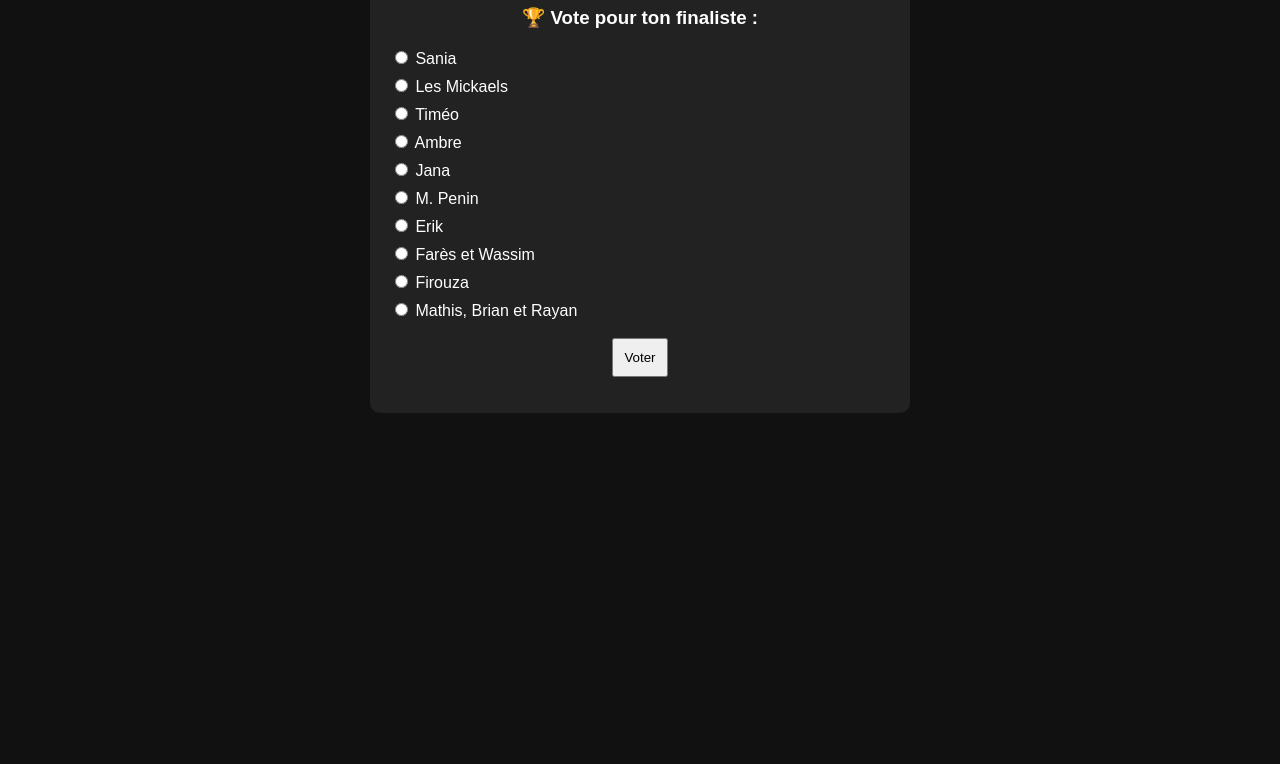
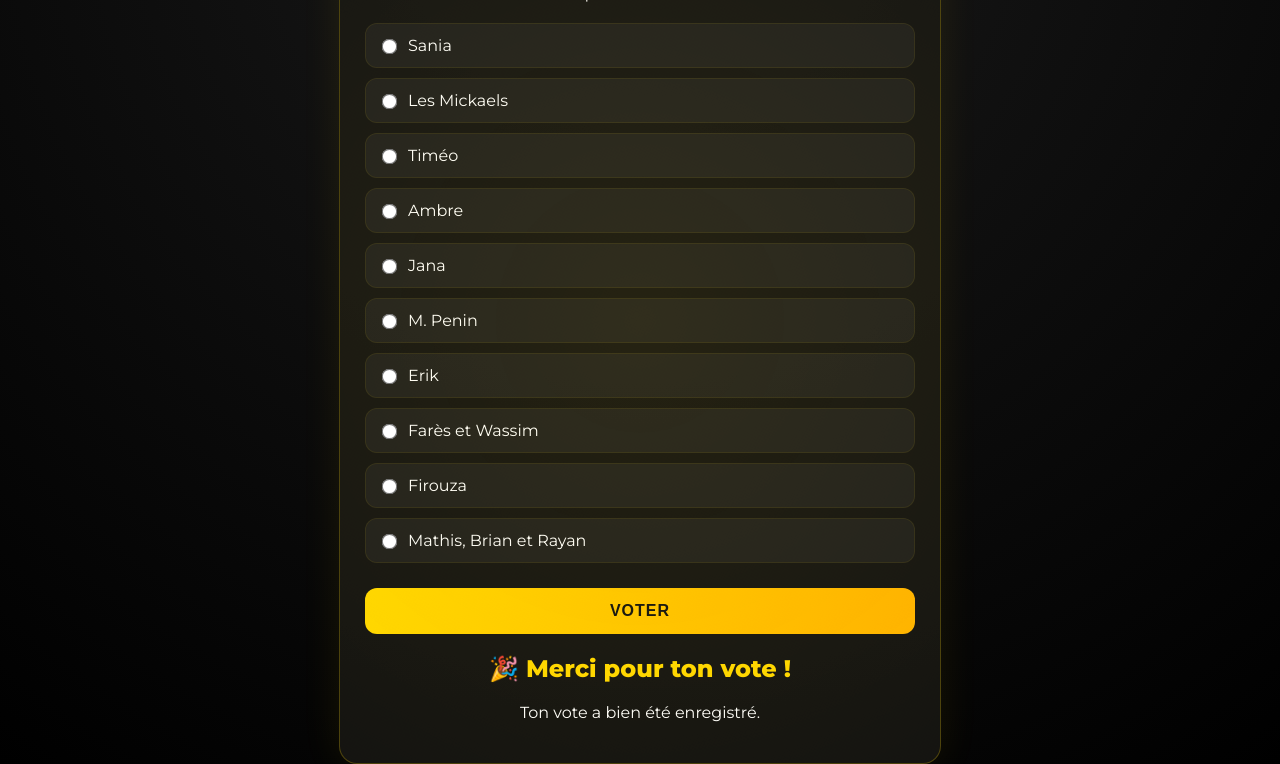
Before and after one commit to wawann35-coder/incroyable-talent, a plain HTML site: page index.html in a window 1280 px wide. Shown: the part 122-886 px from the top of the page. Before the commit the page ends 800 px from the top, so only its background shows below. Drawn offline with Linux system fonts and the light colour scheme.

Commit message:
Update index.html

```diff
--- a/index.html
+++ b/index.html
@@ -5,38 +5,127 @@
 <title>Incroyable Talent - Vote</title>
 
 <style>
+@import url('https://fonts.googleapis.com/css2?family=Montserrat:wght@400;600;800&display=swap');
+
 body {
-    font-family: Arial;
-    background: #111;
+    margin: 0;
+    font-family: 'Montserrat', sans-serif;
+    background: radial-gradient(circle at top, #1a1a1a, #000);
     color: white;
-    text-align: center;
-    padding: 20px;
+    display: flex;
+    justify-content: center;
+    align-items: center;
+    min-height: 100vh;
 }
 
+/* Container principal */
 .container {
-    max-width: 500px;
-    margin: auto;
-    background: #222;
-    padding: 20px;
-    border-radius: 10px;
+    width: 92%;
+    max-width: 550px;
+    background: rgba(20, 20, 20, 0.85);
+    border: 1px solid rgba(255, 215, 0, 0.25);
+    border-radius: 18px;
+    padding: 25px;
+    box-shadow: 0 0 40px rgba(255, 215, 0, 0.08);
+    position: relative;
+    overflow: hidden;
 }
 
-button {
-    padding: 10px;
-    margin-top: 10px;
-    cursor: pointer;
+/* effet lumière scène */
+.container::before {
+    content: "";
+    position: absolute;
+    top: -50%;
+    left: -50%;
+    width: 200%;
+    height: 200%;
+    background: radial-gradient(circle, rgba(255,215,0,0.08), transparent 60%);
+    animation: glow 6s infinite linear;
 }
 
-.option {
-    text-align: left;
-    margin: 8px 0;
-}
-
-.hidden {
-    display: none;
+@keyframes glow {
+    0% { transform: rotate(0deg); }
+    100% { transform: rotate(360deg); }
 }
 
 h1 {
+    text-align: center;
+    font-size: 30px;
+    margin-bottom: 5px;
+    color: gold;
+    letter-spacing: 1px;
+}
+
+h3 {
+    text-align: center;
+    font-weight: 400;
+    color: #ddd;
+    margin-bottom: 20px;
+}
+
+/* Options */
+.option {
+    display: flex;
+    align-items: center;
+    padding: 12px;
+    margin: 10px 0;
+    background: rgba(255,255,255,0.05);
+    border-radius: 12px;
+    border: 1px solid rgba(255,215,0,0.08);
+    cursor: pointer;
+    transition: 0.25s;
+}
+
+.option:hover {
+    transform: scale(1.03);
+    background: rgba(255, 215, 0, 0.08);
+    border-color: rgba(255, 215, 0, 0.3);
+}
+
+.option input {
+    margin-right: 12px;
+    transform: scale(1.2);
+    accent-color: gold;
+}
+
+/* Bouton */
+button {
+    width: 100%;
+    padding: 14px;
+    margin-top: 15px;
+    border: none;
+    border-radius: 12px;
+    background: linear-gradient(90deg, #ffd700, #ffb300);
+    color: #111;
+    font-weight: 800;
+    font-size: 16px;
+    cursor: pointer;
+    transition: 0.2s;
+    letter-spacing: 1px;
+}
+
+button:hover {
+    transform: translateY(-2px);
+    box-shadow: 0 10px 25px rgba(255, 215, 0, 0.25);
+}
+
+button:active {
+    transform: scale(0.98);
+}
+
+/* messages */
+#msg {
+    margin-top: 10px;
+    text-align: center;
+    color: #ffcc66;
+}
+
+/* écran merci */
+#thanks {
+    text-align: center;
+}
+
+#thanks h2 {
     color: gold;
 }
 </style>
@@ -47,10 +136,9 @@ h1 {
 <div class="container">
 
 <h1>🎭 Incroyable Talent</h1>
+<h3>Vote pour ton finaliste</h3>
 
 <div id="vote">
-
-<h3>🏆 Vote pour ton finaliste :</h3>
 
 <div class="option"><input type="radio" name="v" value="Sania"> Sania</div>
 <div class="option"><input type="radio" name="v" value="Les Mickaels"> Les Mickaels</div>
@@ -63,22 +151,22 @@ h1 {
 <div class="option"><input type="radio" name="v" value="Firouza"> Firouza</div>
 <div class="option"><input type="radio" name="v" value="Mathis, Brian et Rayan"> Mathis, Brian et Rayan</div>
 
-<button onclick="sendVote()">Voter</button>
+<button onclick="sendVote()">VOTER</button>
 
-<p id="msg" style="color:orange;"></p>
+<p id="msg"></p>
 
 </div>
 
 <div id="thanks" class="hidden">
 <h2>🎉 Merci pour ton vote !</h2>
-<p id="cooldownText"></p>
+<p>Ton vote a bien été enregistré.</p>
 </div>
 
 </div>
 
 <script>
 
-const COOLDOWN = 20 * 60 * 1000; // 20 minutes
+const COOLDOWN = 20 * 60 * 1000;
 
 function getLastVoteTime() {
     return localStorage.getItem("lastVoteTime");
@@ -88,34 +176,25 @@ function setLastVoteTime() {
     localStorage.setItem("lastVoteTime", Date.now());
 }
 
-// 🔒 vérifier si bloqué
 function checkCooldown() {
     let last = getLastVoteTime();
-
     if (!last) return false;
-
-    let diff = Date.now() - parseInt(last);
-
-    return diff < COOLDOWN;
+    return (Date.now() - parseInt(last)) < COOLDOWN;
 }
 
-// afficher temps restant
 function getRemainingTime() {
     let last = parseInt(getLastVoteTime());
     let remaining = COOLDOWN - (Date.now() - last);
-
     let minutes = Math.floor(remaining / 60000);
     let seconds = Math.floor((remaining % 60000) / 1000);
-
     return `${minutes}m ${seconds}s`;
 }
 
-// vote
 function sendVote() {
 
     if (checkCooldown()) {
         document.getElementById("msg").innerText =
-            "⏳ Tu dois attendre encore " + getRemainingTime();
+            "⏳ Attends encore " + getRemainingTime();
         return;
     }
 
@@ -135,15 +214,6 @@ function sendVote() {
 
     document.getElementById("vote").classList.add("hidden");
     document.getElementById("thanks").classList.remove("hidden");
-
-    document.getElementById("cooldownText").innerText =
-        "Reviens dans 20 minutes pour revoter.";
-}
-
-// si déjà en cooldown au chargement
-if (checkCooldown()) {
-    document.getElementById("msg").innerText =
-        "⏳ Vote bloqué. Attends : " + getRemainingTime();
 }
 
 </script>
```
